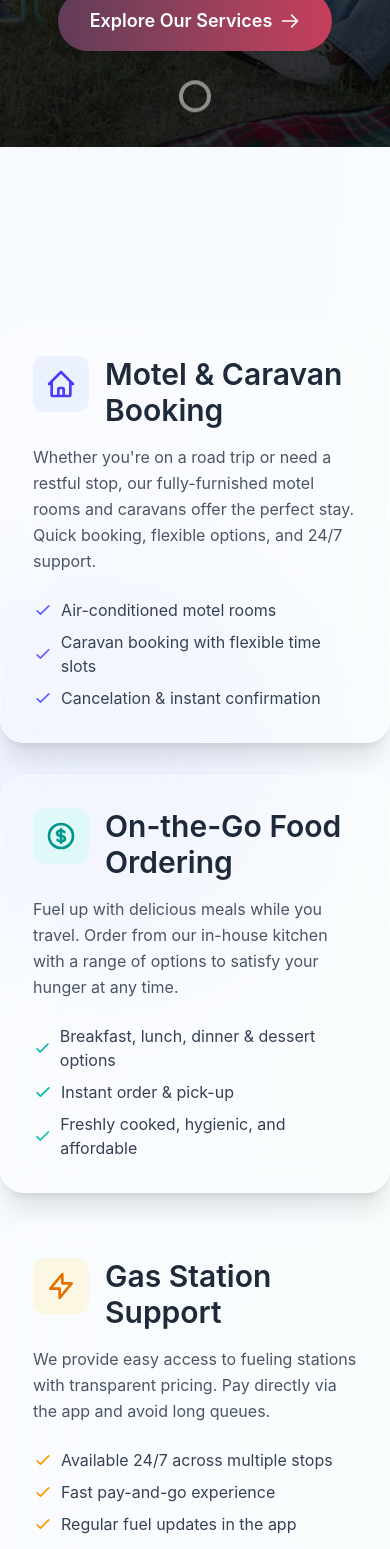
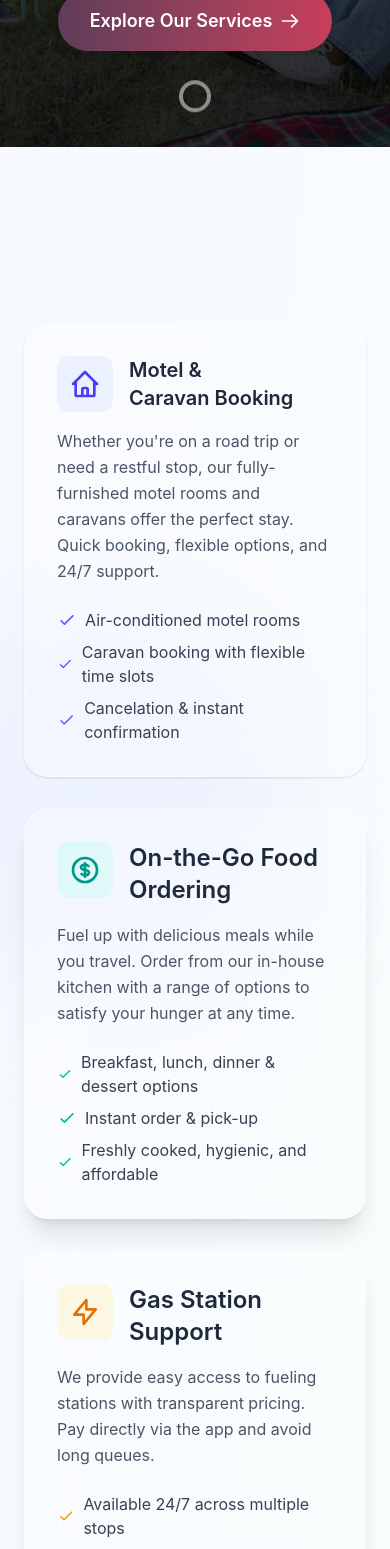
Before and after one commit to NashedShahRoni22/Birchip, a Next.js app: page /about in a window 390 px wide. Shown: the part 432-1981 px from the top of the page. Built offline with nearby package versions, Linux system fonts and the light colour scheme.

Commit message:
refact: card color updated to white & typography improved

```diff
--- a/app/about/page.jsx
+++ b/app/about/page.jsx
@@ -53,18 +53,18 @@ export default function Page() {
                 </div>
             </div>
 
-            <div className="relative max-w-7xl mx-auto z-10 py-20">
+            <div className="relative max-w-7xl mx-auto z-10 py-20 px-6">
                 {/* Services Grid */}
                 <div className="grid md:grid-cols-2 gap-8 mb-24">
                     {/* Motel & Caravan Booking */}
-                    <div className="bg-white/30 backdrop-blur-xl p-8 rounded-3xl border border-white/40 shadow-xl hover:shadow-2xl transition-all duration-300 hover:-translate-y-1">
+                    <div className="bg-white/30 backdrop-blur-xl p-8 rounded-3xl border border-white/40 shadow hover:shadow-md transition-all duration-300 hover:-translate-y-1">
                         <div className="flex items-start mb-4">
                             <div className="bg-indigo-100/50 p-3 rounded-xl mr-4">
                                 <svg className="w-8 h-8 text-indigo-600" fill="none" stroke="currentColor" viewBox="0 0 24 24" xmlns="http://www.w3.org/2000/svg">
                                     <path strokeLinecap="round" strokeLinejoin="round" strokeWidth={2} d="M3 12l2-2m0 0l7-7 7 7M5 10v10a1 1 0 001 1h3m10-11l2 2m-2-2v10a1 1 0 01-1 1h-3m-6 0a1 1 0 001-1v-4a1 1 0 011-1h2a1 1 0 011 1v4a1 1 0 001 1m-6 0h6" />
                                 </svg>
                             </div>
-                            <h2 className="text-3xl font-semibold text-gray-800">Motel & Caravan Booking</h2>
+                            <h2 className="md:text-3xl text-xl font-semibold text-gray-800 text-balance">Motel & Caravan Booking</h2>
                         </div>
                         <p className="text-gray-600 mb-6 leading-relaxed">
                             Whether you're on a road trip or need a restful stop, our fully-furnished motel rooms and caravans offer the perfect stay. Quick booking, flexible options, and 24/7 support.
@@ -89,7 +89,7 @@ export default function Page() {
                                     <path strokeLinecap="round" strokeLinejoin="round" strokeWidth={2} d="M12 8c-1.657 0-3 .895-3 2s1.343 2 3 2 3 .895 3 2-1.343 2-3 2m0-8c1.11 0 2.08.402 2.599 1M12 8V7m0 1v8m0 0v1m0-1c-1.11 0-2.08-.402-2.599-1M21 12a9 9 0 11-18 0 9 9 0 0118 0z" />
                                 </svg>
                             </div>
-                            <h2 className="text-3xl font-semibold text-gray-800">On-the-Go Food Ordering</h2>
+                            <h2 className="md:text-3xl text-2xl font-semibold text-gray-800">On-the-Go Food Ordering</h2>
                         </div>
                         <p className="text-gray-600 mb-6 leading-relaxed">
                             Fuel up with delicious meals while you travel. Order from our in-house kitchen with a range of options to satisfy your hunger at any time.
@@ -114,7 +114,7 @@ export default function Page() {
                                     <path strokeLinecap="round" strokeLinejoin="round" strokeWidth={2} d="M13 10V3L4 14h7v7l9-11h-7z" />
                                 </svg>
                             </div>
-                            <h2 className="text-3xl font-semibold text-gray-800">Gas Station Support</h2>
+                            <h2 className="md:text-3xl text-2xl font-semibold text-gray-800">Gas Station Support</h2>
                         </div>
                         <p className="text-gray-600 mb-6 leading-relaxed">
                             We provide easy access to fueling stations with transparent pricing. Pay directly via the app and avoid long queues.
@@ -139,7 +139,7 @@ export default function Page() {
                                     <path strokeLinecap="round" strokeLinejoin="round" strokeWidth={2} d="M8 16l2.879-2.879m0 0a3 3 0 104.243-4.242 3 3 0 00-4.243 4.242zM21 12a9 9 0 11-18 0 9 9 0 0118 0z" />
                                 </svg>
                             </div>
-                            <h2 className="text-3xl font-semibold text-gray-800">Caravan Parking Areas</h2>
+                            <h2 className="md:text-3xl text-2xl font-semibold text-gray-800">Caravan Parking Areas</h2>
                         </div>
                         <p className="text-gray-600 mb-6 leading-relaxed">
                             Safe and spacious parking areas for your caravan. Easily locate, book, and manage your parking slot—all from your dashboard.
--- a/app/components/home/CaravanSection.jsx
+++ b/app/components/home/CaravanSection.jsx
@@ -144,7 +144,7 @@ export default function CaravanSection() {
 
                 <div className="grid grid-cols-1 sm:grid-cols-2 lg:grid-cols-3 gap-4 sm:gap-6 lg:gap-8">
                     {caravans.map((van) => (
-                        <div key={van.id} className="group bg-secondary/80 backdrop-blur-xl rounded-2xl border border-line/20 shadow-lg">
+                        <div key={van.id} className="group backdrop-blur-xl rounded-2xl border border-line/20 shadow-lg">
                             <div className="relative h-52 sm:h-56 bg-gradient-to-br from-accent/10 to-secondary/30 flex items-center justify-center overflow-hidden rounded-t-2xl">
                                 <Image src={CaravanImage} alt='Caravan Image' className='w-full h-full object-cover rounded-t-2xl group-hover:scale-110 transition-transform duration-500' />
                             </div>
--- a/app/components/home/FoodMenuSection.jsx
+++ b/app/components/home/FoodMenuSection.jsx
@@ -110,7 +110,7 @@ export default function FoodMenuSection() {
                 {foodMenu.map((food) => (
                     <div
                         key={food.id}
-                        className="group bg-secondary/80 backdrop-blur-xl rounded-2xl border border-line/20 shadow-lg transition-all duration-500 overflow-hidden"
+                        className="group backdrop-blur-xl rounded-2xl border border-line/20 shadow-lg transition-all duration-500 overflow-hidden"
                     >
                         {/* Availability Badge */}
                         <div className={`absolute top-3 right-3 z-10 px-2 py-1 sm:px-3 sm:py-1 rounded-full text-xs font-bold shadow-lg ${food.available
--- a/app/components/home/GasStationSection.jsx
+++ b/app/components/home/GasStationSection.jsx
@@ -105,7 +105,7 @@ const GasStationSection = () => {
           {fuelPrices.map((fuel) => (
             <div
               key={fuel.id}
-              className={`group relative bg-secondary/80 backdrop-blur-xl rounded-2xl border border-line/20 shadow transition-all duration-500 overflow-hidden ${
+              className={`group relative backdrop-blur-xl rounded-2xl border border-line/20 shadow transition-all duration-500 overflow-hidden ${
                 !fuel.available ? 'opacity-75' : ''
               }`}
             >
--- a/app/components/home/MotelRoomsSection.jsx
+++ b/app/components/home/MotelRoomsSection.jsx
@@ -197,7 +197,7 @@ export default function MotelRoomsSection() {
       <div className="relative max-w-7xl mx-auto px-6">
         {/* Section Header */}
         <div className="text-center mb-16">
-          <div className="inline-flex items-center gap-2 bg-secondary/60 backdrop-blur-sm px-4 py-2 rounded-full border border-line/20 mb-6">
+          <div className="inline-flex items-center gap-2  backdrop-blur-sm px-4 py-2 rounded-full border border-line/20 mb-6">
             <Bed className="w-4 h-4 text-primary" />
             <span className="text-sm font-medium text-muted">Comfortable Stays</span>
           </div>
@@ -251,7 +251,7 @@ export default function MotelRoomsSection() {
           {filteredRooms.map((room) => (
             <div
               key={room.id}
-              className={`group relative bg-secondary/80 backdrop-blur-xl rounded-2xl border shadow-lg transition-all duration-500 overflow-hidden ${room.available
+              className={`group relative backdrop-blur-xl rounded-2xl border shadow-lg transition-all duration-500 overflow-hidden ${room.available
                   ? 'border-line/20 hover:shadow-xl'
                   : 'border-line/10 opacity-75'
                 }`}
--- a/app/components/home/ServicesSection.jsx
+++ b/app/components/home/ServicesSection.jsx
@@ -76,7 +76,7 @@ export default function ServicesSection() {
               className="group relative"
             >
               {/* Card */}
-              <div className="relative bg-secondary/80 backdrop-blur-xl rounded-2xl p-8 border border-line/20 shadow-lg hover:shadow-2xl transition-all duration-500 transform hover:-translate-y-2 h-full">
+              <div className="relative backdrop-blur-xl rounded-2xl p-8 border border-line/20 shadow-lg hover:shadow-2xl transition-all duration-500 transform hover:-translate-y-2 h-full">
                 {/* Gradient Background */}
                 <div className={`absolute inset-0 bg-gradient-to-br ${service.gradient} rounded-2xl opacity-0 group-hover:opacity-100 transition-opacity duration-500`}></div>
 
```
